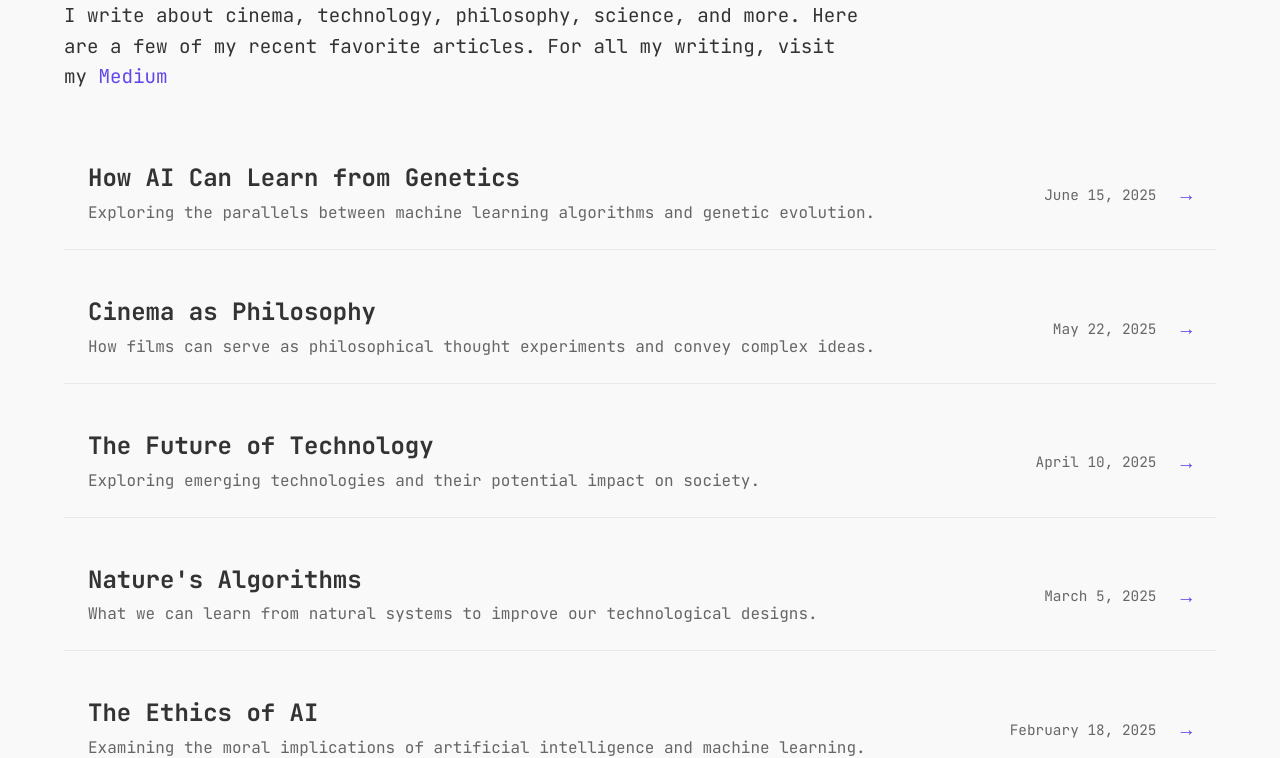
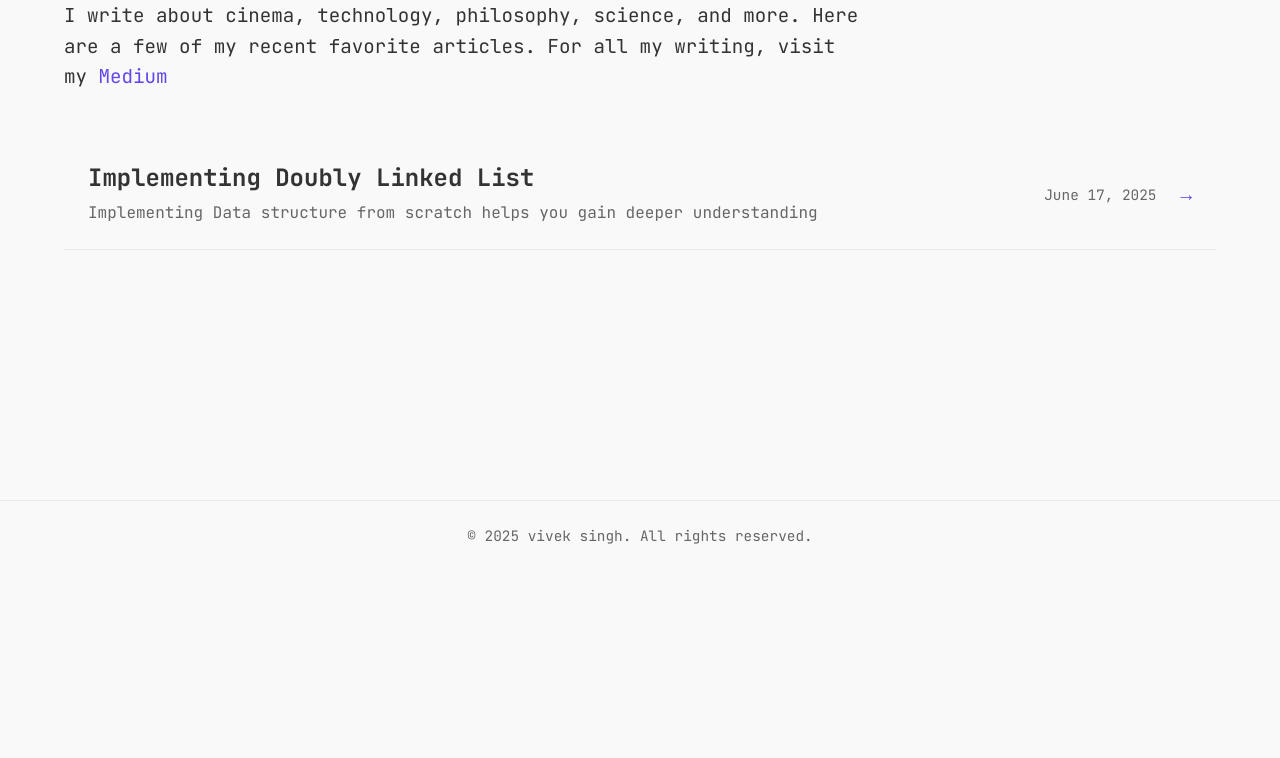
Before and after one commit to Vivo-dev/some, an Astro site: page /writing in a window 1280 px wide. Shown: the part 205-963 px from the top of the page. After the commit the page ends 800 px from the top, so only its background shows below. Built offline with nearby package versions, Linux system fonts and the light colour scheme; Astro itself is replaced by a stand-in of ours.

Commit message:
Update index.astro

```diff
--- a/src/pages/writing/index.astro
+++ b/src/pages/writing/index.astro
@@ -1,38 +1,15 @@
 ---
 import Layout from '../../layouts/Layout.astro';
 
-// You can replace this with actual data fetching in a real implementation
 const articles = [
+
   {
-    title: 'How AI Can Learn from Genetics',
-    slug: 'ai-learning-genetics',
-    excerpt: 'Exploring the parallels between machine learning algorithms and genetic evolution.',
-    date: 'June 15, 2025'
+    title: 'Implementing Doubly Linked List',
+    slug: 'https://medium.com/@vsinghr21191/building-blocks-of-efficiency-crafting-a-doubly-linked-list-in-c-from-scratch-a642d1e60042',
+    excerpt: 'Implementing Data structure from scratch helps you gain deeper understanding',
+    date: 'June 17, 2025'
   },
-  {
-    title: 'Cinema as Philosophy',
-    slug: 'cinema-philosophy',
-    excerpt: 'How films can serve as philosophical thought experiments and convey complex ideas.',
-    date: 'May 22, 2025'
-  },
-  {
-    title: 'The Future of Technology',
-    slug: 'future-technology',
-    excerpt: 'Exploring emerging technologies and their potential impact on society.',
-    date: 'April 10, 2025'
-  },
-  {
-    title: 'Nature\'s Algorithms',
-    slug: 'natures-algorithms',
-    excerpt: 'What we can learn from natural systems to improve our technological designs.',
-    date: 'March 5, 2025'
-  },
-  {
-    title: 'The Ethics of AI',
-    slug: 'ethics-of-ai',
-    excerpt: 'Examining the moral implications of artificial intelligence and machine learning.',
-    date: 'February 18, 2025'
-  }
+
 ];
 ---
 
```
